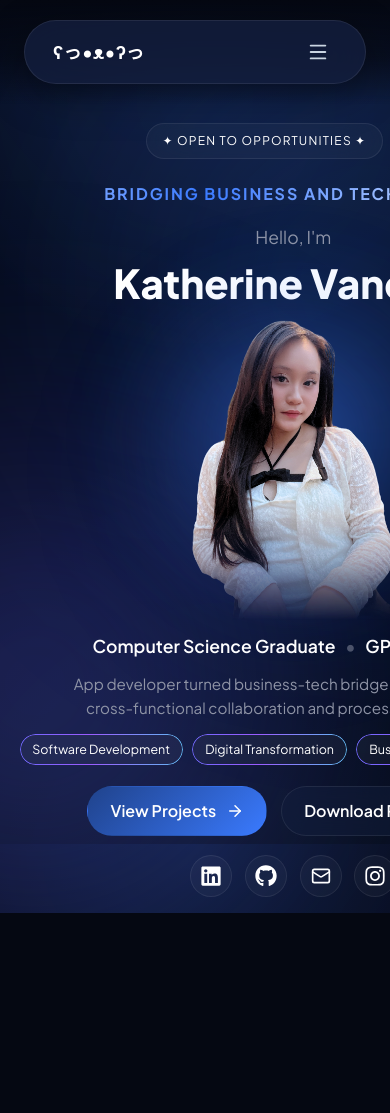
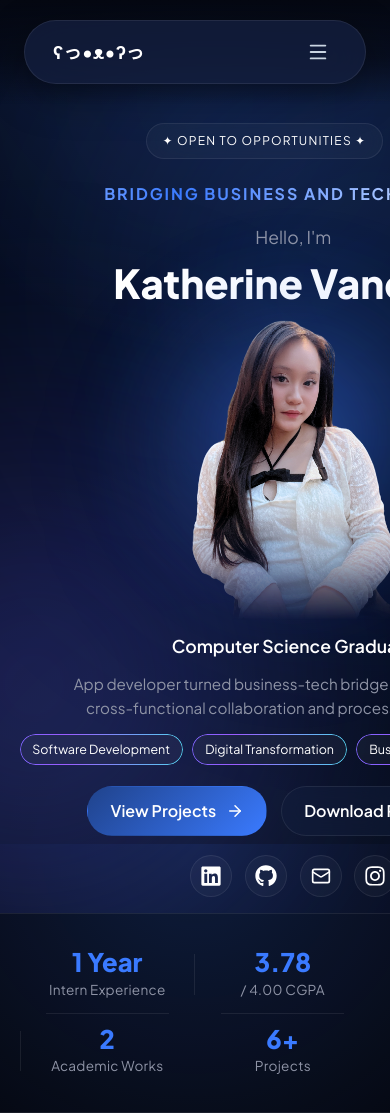
Before and after one commit to katherinevv/katherinevv.github.io, a React (Vite) app: page / in a window 390 px wide. Before the commit the page ends 913 px from the top, so only its background shows below. Built offline with nearby package versions, Linux system fonts and the light colour scheme.

Commit message:
Add stats section between hero and about

```diff
--- a/src/App.jsx
+++ b/src/App.jsx
@@ -2,6 +2,7 @@ import useScrollFade from "./hooks/useScrollFade";
 
 import Navbar from "./components/Navbar/Navbar";
 import Hero from "./components/Hero/Hero";
+import Stats from "./components/Stats/Stats";
 
 function App() {
   const [aboutRef, aboutVisible] = useScrollFade();
@@ -61,6 +62,9 @@ function App() {
         {/* Hero */}
         <Hero />
 
+        {/* Stats */}
+        <Stats />
+
         {/* About */}
         <div ref={aboutRef} className={`fade-section ${aboutVisible ? "is-visible" : ""}`}>
           {/* <About /> */}
--- a/src/components/Hero/Hero.css
+++ b/src/components/Hero/Hero.css
@@ -97,12 +97,6 @@
     font-size: 1.1rem;
     font-weight: 600;
     color: var(--text);
-}
-
-.dot-sep {
-    color: var(--text-secondary);
-    margin: 0 .4rem;
-    opacity: .5;
 }
 
 .hero-description {
--- a/src/components/Hero/Hero.jsx
+++ b/src/components/Hero/Hero.jsx
@@ -39,7 +39,7 @@ export default function Hero() {
                     </div>
 
                     <p className="hero-role">
-                        Computer Science Graduate <span className="dot-sep">•</span> GPA 3.78/4.00
+                        Computer Science Graduate
                     </p>
 
                     <p className="hero-description">
--- /dev/null
+++ b/src/components/Stats/Stats.css
@@ -0,0 +1,81 @@
+.stats-section {
+    border-top: 1px solid var(--border);
+    border-bottom: 1px solid var(--border);
+    padding: 2.2rem 0;
+}
+
+.stats-container {
+    width: min(1100px, 90%);
+    margin: 0 auto;
+    display: grid;
+    grid-template-columns: repeat(4, 1fr);
+}
+
+.stats-item {
+    display: flex;
+    flex-direction: column;
+    align-items: center;
+    justify-content: center;
+    gap: .3rem;
+    text-align: center;
+    padding: 0 1rem;
+    position: relative;
+}
+
+/* Vertical divider between items */
+.stats-item:not(:first-child)::before {
+    content: "";
+    position: absolute;
+    left: 0;
+    top: 10%;
+    bottom: 10%;
+    width: 1px;
+    background: var(--border);
+}
+
+.stats-value {
+    font-size: clamp(1.6rem, 3vw, 2.2rem);
+    font-weight: 800;
+    color: var(--primary);
+    line-height: 1;
+}
+
+.stats-label {
+    font-size: .85rem;
+    color: var(--text-secondary);
+    letter-spacing: .02em;
+}
+
+/* MOBILE */
+@media (max-width: 640px) {
+    .stats-container {
+        grid-template-columns: repeat(2, 1fr);
+        row-gap: 1.6rem;
+    }
+
+    /* re-do dividers: vertical only on odd items, horizontal for row break */
+    .stats-item:not(:first-child)::before {
+        display: none;
+    }
+
+    .stats-item:nth-child(odd)::before {
+        content: "";
+        display: block;
+        position: absolute;
+        right: 0;
+        top: 10%;
+        bottom: 10%;
+        width: 1px;
+        background: var(--border);
+    }
+
+    .stats-item:nth-child(n+3)::after {
+        content: "";
+        position: absolute;
+        top: -0.8rem;
+        left: 15%;
+        right: 15%;
+        height: 1px;
+        background: var(--border);
+    }
+}
--- /dev/null
+++ b/src/components/Stats/Stats.jsx
@@ -0,0 +1,23 @@
+import "./Stats.css";
+
+const STATS = [
+    { value: "1 Year", label: "Intern Experience" },
+    { value: "3.78", label: "/ 4.00 CGPA" },
+    { value: "2", label: "Academic Works" },
+    { value: "6+", label: "Projects" },
+];
+
+export default function Stats() {
+    return (
+        <section className="stats-section">
+            <div className="stats-container">
+                {STATS.map((stat, i) => (
+                    <div className="stats-item" key={i}>
+                        <p className="stats-value">{stat.value}</p>
+                        <p className="stats-label">{stat.label}</p>
+                    </div>
+                ))}
+            </div>
+        </section>
+    );
+}
```
